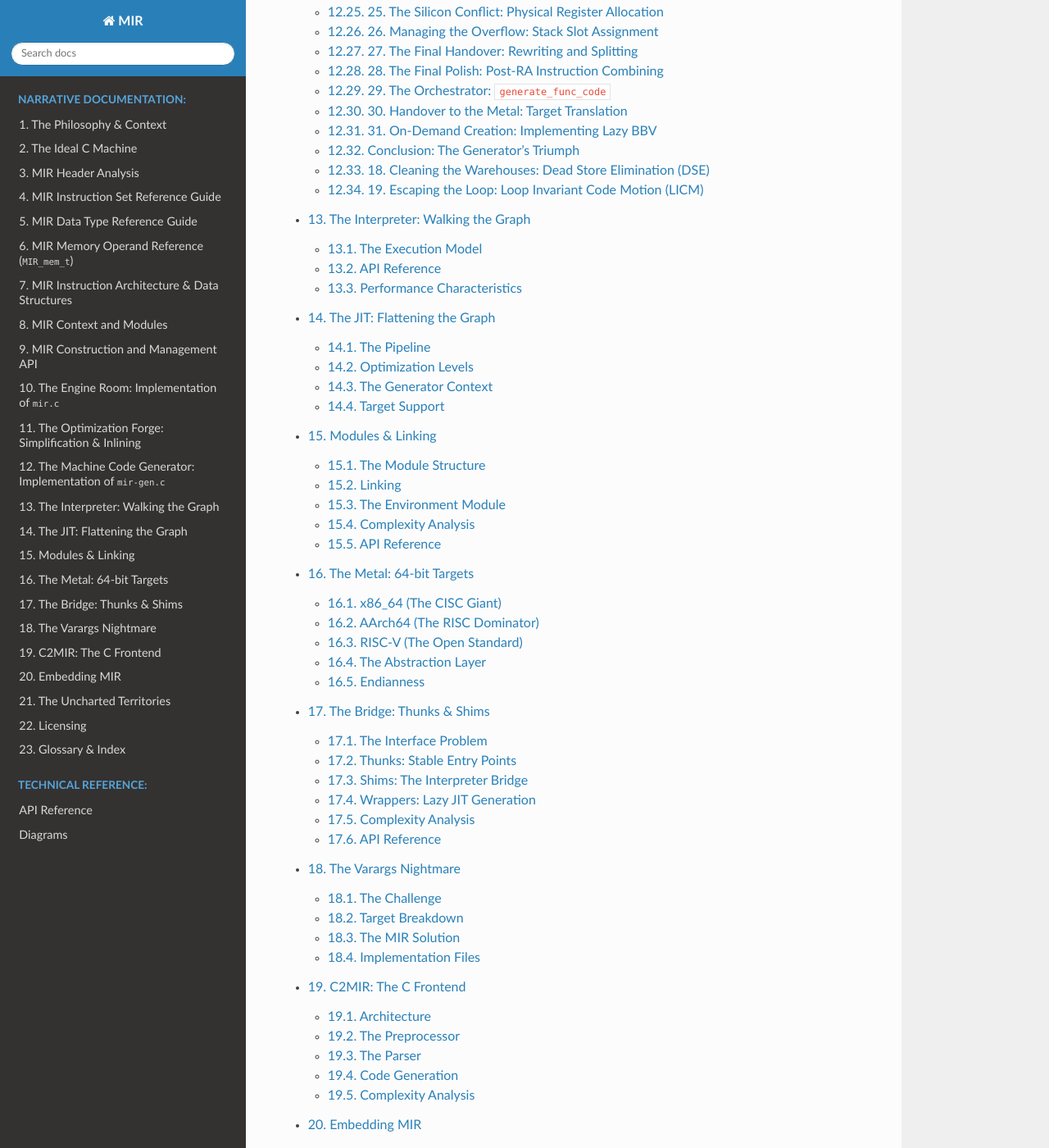
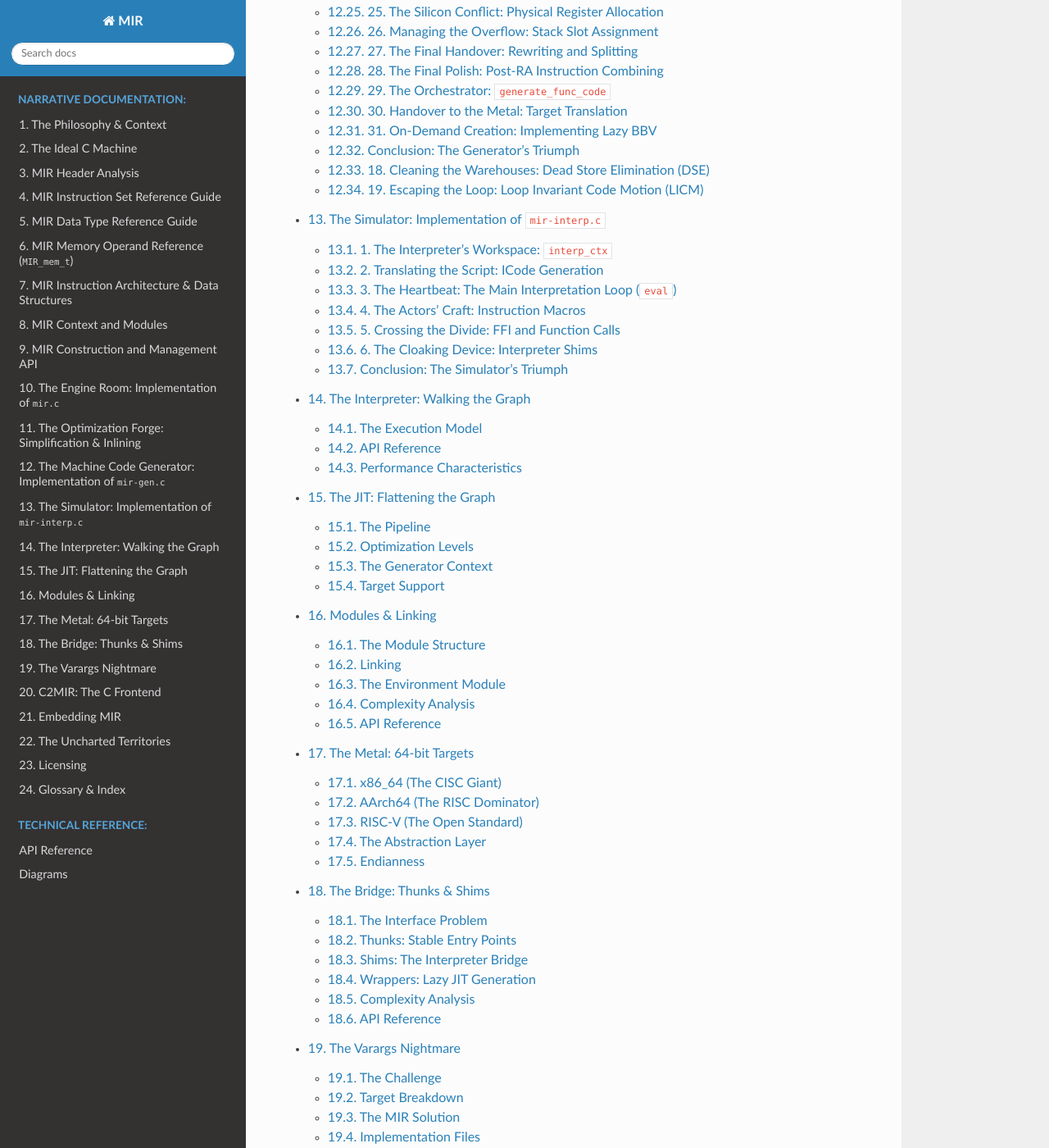
Before and after one commit to cyrilmhansen/mir-sys, a Sphinx documentation site: the page built from doc/index.rst, in a window 1280 px wide and 1400 px high, scrolled down 4031 px. Shown: the whole window at 82% size. Built offline with Sphinx 7.4.7 and the Read the Docs theme 3.1.0, drawn with Linux system fonts in a browser that asks for light colours; some of the changed lines change nothing that is shown; some of the changed text lies outside the part shown.

Commit message:
Docs: complete mir-interp.c implementation chapter and update glossary

```diff
--- /dev/null
+++ b/doc/22_mir_interpreter.rst
@@ -0,0 +1,176 @@
+The Simulator: Implementation of ``mir-interp.c``
+======================================================
+
+Welcome to the **Simulator**.
+
+If ``mir.c`` is the architect's map and ``mir-gen.c`` is the foundry building the heavy machinery, then ``mir-interp.c`` is the virtual laboratory. Here, we don't transform code into silicon commands; we act it out. It is a world of roleplay where every instruction is a script to be followed by the interpreter's clockwork engine.
+
+The interpreter is an obligatory part of the MIR API, providing a safe haven for code execution on architectures where a JIT generator is not yet available or where security policies (like W^X) forbid the creation of new executable memory.
+
+1. The Interpreter's Workspace: ``interp_ctx``
+----------------------------------------------
+
+Every virtual universe needs a foundation. The ``interp_ctx`` structure holds the global state of the interpreter.
+
+*   **The Dispatch Table**: If the compiler supports it, the interpreter uses **Direct Threaded Dispatch**. Instead of a giant ``switch`` statement, it maintains a table of memory addresses (labels) for each instruction, allowing it to jump directly from one "act" to the next.
+*   **The Global Registers**: These are the interpreter's equivalent of hardware registers, used to store values that persist across the virtual world.
+*   **The Stack**: The interpreter manages its own virtual stack for function calls, ensuring that recursive MIR functions don't blow up the host's physical stack.
+
+2. Translating the Script: ICode Generation
+-------------------------------------------
+
+Before a function can be acted out, it must be translated from the user-friendly ``MIR_insn_t`` into a more efficient internal format called **ICode**.
+
+*   **The Transformation**: ``generate_icode`` walks through the function's instructions and packs them into a dense array of ``MIR_val_t`` objects.
+*   **The Result**: This flattened representation is much faster to traverse than a doubly-linked list of complex structs. It's essentially "Interpreter Assembly."
+
+2.1 The Chameleon Opcodes: ``MIR_full_insn_code_t``
+~~~~~~~~~~~~~~~~~~~~~~~~~~~~~~~~~~~~~~~~~~~~~~~~~~~
+
+In the abstract IR, a ``MOV`` is just a ``MOV``. But in the interpreter's world, we need to know exactly what kind of move it is to avoid expensive checks during the main loop.
+
+*   **Specific Roles**: ``generate_icode`` specialized generic opcodes into internal variants like ``IC_LDI8`` (Load Int 8), ``IC_MOVI`` (Move Immediate), or ``IC_MOVFG`` (Move from Global).
+*   **Pre-computation**: By the time the main loop starts, all the difficult questions ("Is this a memory load?", "Is this an immediate?") have already been answered and encoded into the ICode.
+
+2.2 Connecting the Dots: Branch Resolution
+~~~~~~~~~~~~~~~~~~~~~~~~~~~~~~~~~~~~~~~~~~
+
+In textual MIR, jumps target labels. In the ICode array, labels don't exist; they are just indices.
+
+*   **The Patching**: After the first pass of ICode generation, the interpreter performs a second pass to resolve all branch targets. It replaces the abstract "Label A" with the integer offset of the target instruction in the ``code_varr`` array.
+*   **Speed**: This turns a symbolic search into a simple array index jump, keeping the simulator's heart beating fast.
+
+3. The Heartbeat: The Main Interpretation Loop (``eval``)
+--------------------------------------------------------
+
+Once the script is translated into ICode, the interpreter enters its main loop: ``eval``. This function is the processor's virtual soul.
+
+3.1 The Great Choice: Dispatch Methods
+~~~~~~~~~~~~~~~~~~~~~~~~~~~~~~~~~~~~~~
+
+How the interpreter jumps from one instruction to the next determines its fundamental speed.
+
+*   **The Standard Switch**: The most portable method. A giant ``switch(opcode)`` statement inside a ``while(1)`` loop. It's easy to write but can be slow due to the overhead of the loop control and the switch jump.
+*   **Direct Threaded Dispatch**: If the compiler (like GCC or Clang) supports "Labels as Values," MIR uses a more aggressive approach.
+    *   **The Labels**: Every instruction handler starts with a label (e.g., ``L_MIR_ADD:``).
+    *   **The Jump**: Instead of returning to a central loop, each handler ends with a jump directly to the address of the *next* instruction's handler. It's like a relay race where the baton is never dropped.
+
+3.2 Acting Out the Instructions
+~~~~~~~~~~~~~~~~~~~~~~~~~~~~~~~
+
+Each "Act" in the simulator corresponds to a MIR opcode.
+
+*   **Arithmetic (``IOP3``, ``FOP3``, etc.)**: These macros perform the actual math. They fetch values from the virtual registers (the ``bp`` pointer), apply the C operator (``+``, ``-``, ``*``), and store the result back.
+*   **Memory (``LD``, ``ST``)**: These handle the bridge to the host's RAM. They calculate addresses and perform raw memory accesses, acting as the simulator's hands in the real world.
+*   **Branching (``BICMP``, etc.)**: These manipulate the virtual **Program Counter (PC)**. If a comparison is true, they set the PC to the target index in the ICode array, causing the engine to "jump" to a new part of the script.
+
+3.3 Debugging the Simulation: Tracing
+~~~~~~~~~~~~~~~~~~~~~~~~~~~~~~~~~~~~~
+
+If ``MIR_INTERP_TRACE`` is enabled, the interpreter becomes a verbose storyteller.
+
+*   **The Narrative**: It prints every instruction it executes, along with the input values and the final result.
+*   **The Identity**: It uses the interning system to print register names, making the trace look like a live-action assembly listing. It's an invaluable tool for finding out exactly where a virtual program went off the rails.
+
+4. The Actors' Craft: Instruction Macros
+-----------------------------------------
+
+The interpreter's handlers are not written in raw C code for every possible instruction. That would be a maintenance nightmare. Instead, MIR uses a sophisticated set of **C Macros** to generate the handlers.
+
+4.1 The Stage Hands: ``IOP3``, ``FOP3``, etc.
+~~~~~~~~~~~~~~~~~~~~~~~~~~~~~~~~~~~~~~~~~~~~~
+
+These macros are the **Stage Hands**. They handle the repetitive work of fetching operands and storing results.
+
+*   **``IOP3(op)``**: Handles 3-operand integer instructions (e.g., ``ADD``, ``SUB``). It fetches two inputs, applies the C operator (``+``, ``-``), and writes the result.
+*   **``ICMP(op)``**: The Comparison variant. It performs the check and writes a boolean result (0 or 1) into the target register.
+*   **``EXT(tp)``**: The Type Conversion variant. It handles sign-extension and zero-extension, casting the raw bits to the requested type (``int8_t``, ``uint16_t``, etc.) before promoting them back to the 64-bit virtual register format.
+
+4.2 The Physics of Overflow (``MIR_ADDO``, etc.)
+~~~~~~~~~~~~~~~~~~~~~~~~~~~~~~~~~~~~~~~~~~~~~~~~
+
+Handling integer overflow in C is notoriously difficult. MIR's interpreter handles this with explicit checks.
+
+*   **The Internal Flags**: When an overflow-aware instruction (like ``ADDO``) is executed, it calculates the result and then performs a bitwise sanity check.
+*   **The Result**: It sets internal flags (``signed_overflow_p``, ``unsigned_overflow_p``) which are then consumed by the branch instructions in the next "act." This ensures the virtual machine's arithmetic matches the expected behavior of real silicon.
+
+4.3 The Memory Bridge (``LD``, ``ST``)
+~~~~~~~~~~~~~~~~~~~~~~~~~~~~~~~~~~~~~~
+
+The ``LD`` (Load) and ``ST`` (Store) macros are the only parts of the simulator that touch the host's real memory.
+
+*   **Address Calculation**: They fetch the address from a virtual register.
+*   **The Cast**: They cast that address to the correct C type (e.g., ``int32_t *``) and perform the dereference.
+*   **Portability**: Because it uses standard C types, the interpreter automatically handles the host's endianness and alignment rules.
+
+Summary: The use of these macros ensures that the interpreter is both **fast** (by minimizing code paths) and **extensible** (by making it easy to add new instructions).
+
+5. Crossing the Divide: FFI and Function Calls
+----------------------------------------------
+
+A virtual world is no use if it can't talk to the real one. The interpreter includes a sophisticated **FFI (Foreign Function Interface)** bridge to call native C functions and handle incoming calls from the host.
+
+5.1 The Virtual Stack: ``bp``
+~~~~~~~~~~~~~~~~~~~~~~~~~~~~~
+
+When a MIR function is called in the interpreter, it creates a new **Stack Frame**.
+
+*   **The Base Pointer (``bp``)**: This is the anchor for the function's local registers. It is allocated using ``alloca`` on the host's physical stack, but it behaves like a virtual register file.
+*   **The Layout**: The ``bp`` array is sized to hold all the registers (``nregs``) defined in the function's descriptor.
+*   **Safety Zone**: A few extra slots are reserved at the beginning of the frame for internal use, such as storing variadic argument pointers or handling ``setjmp``.
+
+5.2 The FFI Bridge: ``get_ff_interface``
+~~~~~~~~~~~~~~~~~~~~~~~~~~~~~~~~~~~~~~~~
+
+Calling a native C function (like ``printf``) from the interpreter requires a "Foreign Function" interface.
+
+*   **The Problem**: The interpreter stores values in a unified ``MIR_val_t`` array, but C functions expect values in specific hardware registers or stack locations according to the host's ABI.
+*   **The Solution**: ``get_ff_interface`` uses a target-specific assembly shim (``_MIR_get_ff_call``) to perform the transformation. It takes the interpreter's values, packs them into the correct CPU registers, and jumps to the native code.
+*   **The Cache**: Because creating these shims is expensive, the interpreter maintains an ``ff_interface_tab`` (a hash table) to reuse them for identical function signatures.
+
+5.3 The ``setjmp`` Special Case
+~~~~~~~~~~~~~~~~~~~~~~~~~~~~~~~
+
+In the land of C, ``setjmp`` and ``longjmp`` are the stuff of nightmares. They perform non-local jumps by snapshotting and restoring the CPU state.
+
+*   **The Hack**: The interpreter explicitly recognizes calls to ``setjmp_addr``. When encountered, it snapshots the virtual program counter (PC) into the stack frame before calling the real ``setjmp``.
+*   **The Payoff**: This allows MIR programs to use standard C error-handling patterns without the interpreter losing track of its virtual execution state.
+
+5.4 Variadic Power (``va_list``)
+~~~~~~~~~~~~~~~~~~~~~~~~~~~~~~~~
+
+The interpreter provides full support for C-style variadic functions.
+
+*   **``MIR_VA_START``**: This opcode initializes a virtual variadic argument list. It essentially "captures" the arguments passed to the current virtual frame.
+*   **Builtin Helpers**: Complex operations like ``va_arg`` and ``va_copy`` are handled by calling out to native "builtin" helpers, ensuring that the interpreter's variadic logic perfectly matches the host C compiler's behavior.
+
+Summary: The interpreter isn't just a toy; it is a fully capable execution engine that can interoperate with the most complex parts of the C ecosystem. It is the reliable companion to the JIT generator, always ready to step in when the path to native code is blocked.
+
+6. The Cloaking Device: Interpreter Shims
+-----------------------------------------
+
+The final piece of the interpreter puzzle is how it integrates into the host process so that it can be called like a normal C function.
+
+*   **The Problem**: A native C caller expects to jump to a machine code address. It doesn't know about the interpreter's virtual stack or its internal ICode format.
+*   **The Shim (``_MIR_get_interp_shim``)**: This is the **Cloaking Device**. When ``MIR_set_interp_interface`` is called, it generates a tiny piece of machine code (the shim).
+*   **The Handover**: When the C caller jumps to the shim, the shim:
+    1.  Captures the physical CPU registers into a ``va_list``.
+    2.  Calls the interpreter's entry point (``interp``).
+    3.  The interpreter extracts the arguments from the ``va_list``, runs the code, and puts the result back into the physical registers.
+*   **The Result**: To the rest of the application, the interpreted function is indistinguishable from a compiled one. It has a real address and obeys the standard ABI.
+
+Conclusion: The Simulator's Triumph
+-----------------------------------
+
+We have completed our tour of the **Simulator**.
+
+From the dense arrays of ICode to the recursive-descent logic of the FFI bridge, we have seen how MIR can execute code anywhere, anytime. The interpreter is the bedrock of MIR's portability—the guarantee that no matter how strange the CPU or how strict the OS, the code will run.
+
+*   **Safety**: Runs in a virtual sandbox with its own stack.
+*   **Speed**: Optimized with direct threaded dispatch and macro-generated handlers.
+*   **Seamless**: Bridges the gap between virtual IR and native C code via shims.
+
+**Next Steps**:
+Our journey through the core implementation is complete. You have seen the mind (``mir.c``), the muscles (``mir-gen.c``), and the simulated soul (``mir-interp.c``) of the machine.
+
+Congratulations on becoming a master of the MIR architecture!
--- a/doc/99_glossary.rst
+++ b/doc/99_glossary.rst
@@ -52,9 +52,21 @@ BSS (Block Started by Symbol)
 Execution & Optimization
 ------------------------
 
-Interpreter
-    The engine that executes MIR code directly without compiling it to machine code. In this project, the interpreter is compiled directly into the heart of the core library to ensure execution capability even when JIT is unavailable.
-    *See:* :doc:`03_interpreter`, :doc:`19_mir_implementation` (Section 72).
+ICode (Internal Code)
+    A flattened, array-based representation of MIR instructions used by the interpreter for high-speed execution. It replaces the linked-list AST with dense value arrays.
+    *See:* :doc:`22_mir_interpreter` (Section 2).
+
+Direct Threaded Dispatch
+    An interpretation technique where each instruction handler ends with a direct jump to the next handler's address, bypassing the overhead of a central loop or switch statement.
+    *See:* :doc:`22_mir_interpreter` (Section 3).
+
+Shim
+    In the context of the interpreter, a tiny piece of machine code that acts as a bridge between the host's native ABI and the interpreter's internal execution model.
+    *See:* :doc:`22_mir_interpreter` (Section 6).
+
+FFI (Foreign Function Interface) Bridge
+    The mechanism that allows MIR code (running in the interpreter or JIT) to call native C functions and vice versa, handling the complex translation of data between the VM and the host ABI.
+    *See:* :doc:`22_mir_interpreter` (Section 5).
 
 Generator (``mir-gen``)
     The component that translates MIR IR into native machine code for the host architecture.
@@ -132,8 +144,16 @@ Spilling
     *See:* :doc:`04_jit_pipeline`.
 
 Machinize
-    The target-specific pass that transforms generic MIR instructions into forms that directly map to the host CPU's instruction set and ABI.
-    *See:* :doc:`04_jit_pipeline`.
+    The target-specific pass that transforms generic MIR instructions into forms that directly map to the host CPU's instruction set and ABI. This includes converting to 2-operand format and handling calling conventions.
+    *See:* :doc:`21_mir_generator` (Section 30).
+
+Pressure Relief
+    An optimization that moves instructions to reduce the peak number of simultaneously active variables, helping to avoid register spilling.
+    *See:* :doc:`21_mir_generator` (Section 18.5).
+
+Rebasing
+    The process of patching absolute memory addresses in generated machine code once the final destination of the code block is known.
+    *See:* :doc:`21_mir_generator` (Section 30.3).
 
 String Interning
     The process of storing only one copy of each distinct string (identifier) to save memory and allow fast integer-based comparisons.
--- a/doc/index.rst
+++ b/doc/index.rst
@@ -17,6 +17,7 @@ The Anatomy of a C JIT
    19_mir_implementation
    20_mir_optimizations
    21_mir_generator
+   22_mir_interpreter
    03_interpreter
    04_jit_pipeline
    10_modules_and_linking
```
